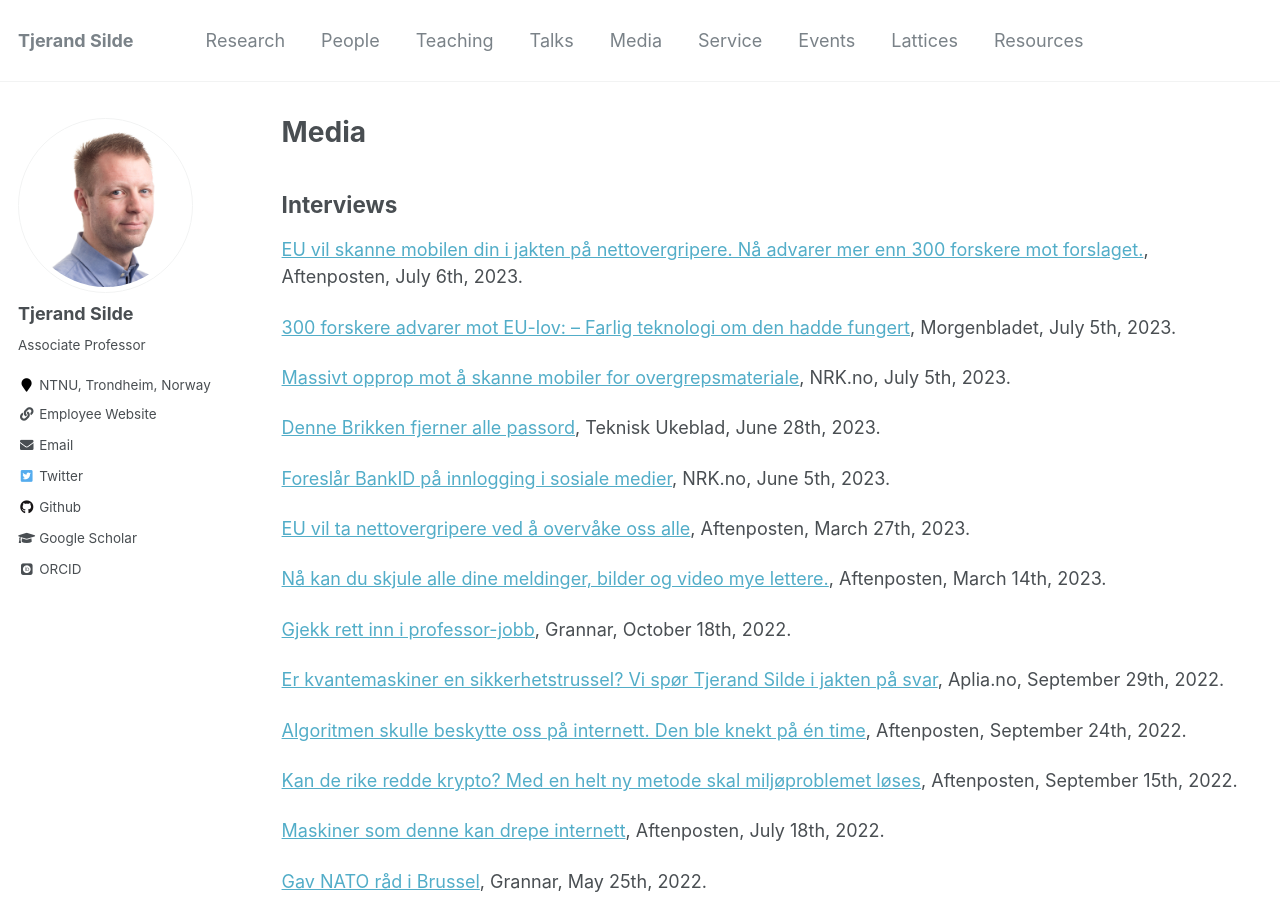
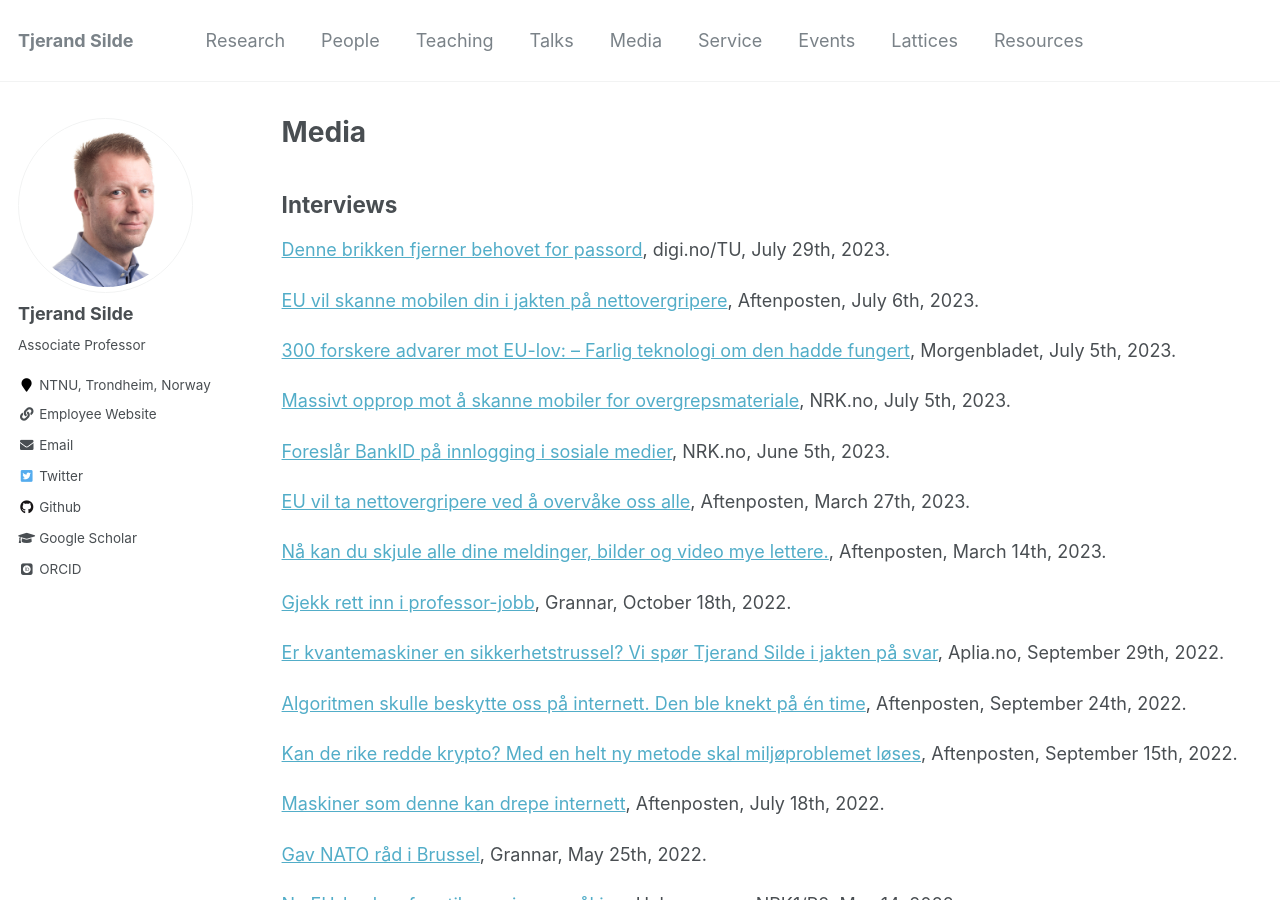
Before and after one commit to tjesi/tjesi.github.io, a Jekyll site: the page built from _pages/media.md, in a window 1280 px wide and 900 px high. Built offline with Jekyll 4.4.1, drawn with Linux system fonts in a browser that asks for light colours; some web fonts are replaced.

Commit message:
Update media.md

```diff
--- a/_pages/media.md
+++ b/_pages/media.md
@@ -7,13 +7,13 @@ author_profile: true
 
 ## Interviews
 
-[EU vil skanne mobilen din i jakten på nettovergripere. Nå advarer mer enn 300 forskere mot forslaget.](https://www.aftenposten.no/kultur/i/bgwX83/eu-vil-skanne-mobilen-din-i-jakten-paa-nettovergripere-naa-advarer-mer-enn-300-forskere-mot-forslaget), Aftenposten, July 6th, 2023.
+[Denne brikken fjerner behovet for passord](https://www.digi.no/artikler/denne-brikken-fjerner-behovet-for-passord/534501?key=dEHlfzjo), digi.no/TU, July 29th, 2023.
+
+[EU vil skanne mobilen din i jakten på nettovergripere](https://www.aftenposten.no/kultur/i/bgwX83/eu-vil-skanne-mobilen-din-i-jakten-paa-nettovergripere-naa-advarer-mer-enn-300-forskere-mot-forslaget), Aftenposten, July 6th, 2023.
 
 [300 forskere advarer mot EU-lov: – Farlig teknologi om den hadde fungert](https://www.morgenbladet.no/aktuelt/2023/07/05/300-forskere-advarer-mot-eu-lov-farlig-teknologi-om-den-hadde-fungert/), Morgenbladet, July 5th, 2023.
 
 [Massivt opprop mot å skanne mobiler for overgrepsmateriale](https://nrkbeta.no/2023/07/05/massivt-opprop-mot-a-skanne-mobiler-for-overgrepsmateriale/#comments-76619), NRK.no, July 5th, 2023.
-
-[Denne Brikken fjerner alle passord](https://tjerandsilde.no/files/TU-2023-04.pdf), Teknisk Ukeblad, June 28th, 2023.
 
 [Foreslår BankID på innlogging i sosiale medier](https://www.nrk.no/norge/foreslar-bankid-pa-innlogging-i-sosiale-medier-1.16429728), NRK.no, June 5th, 2023.
 
```
